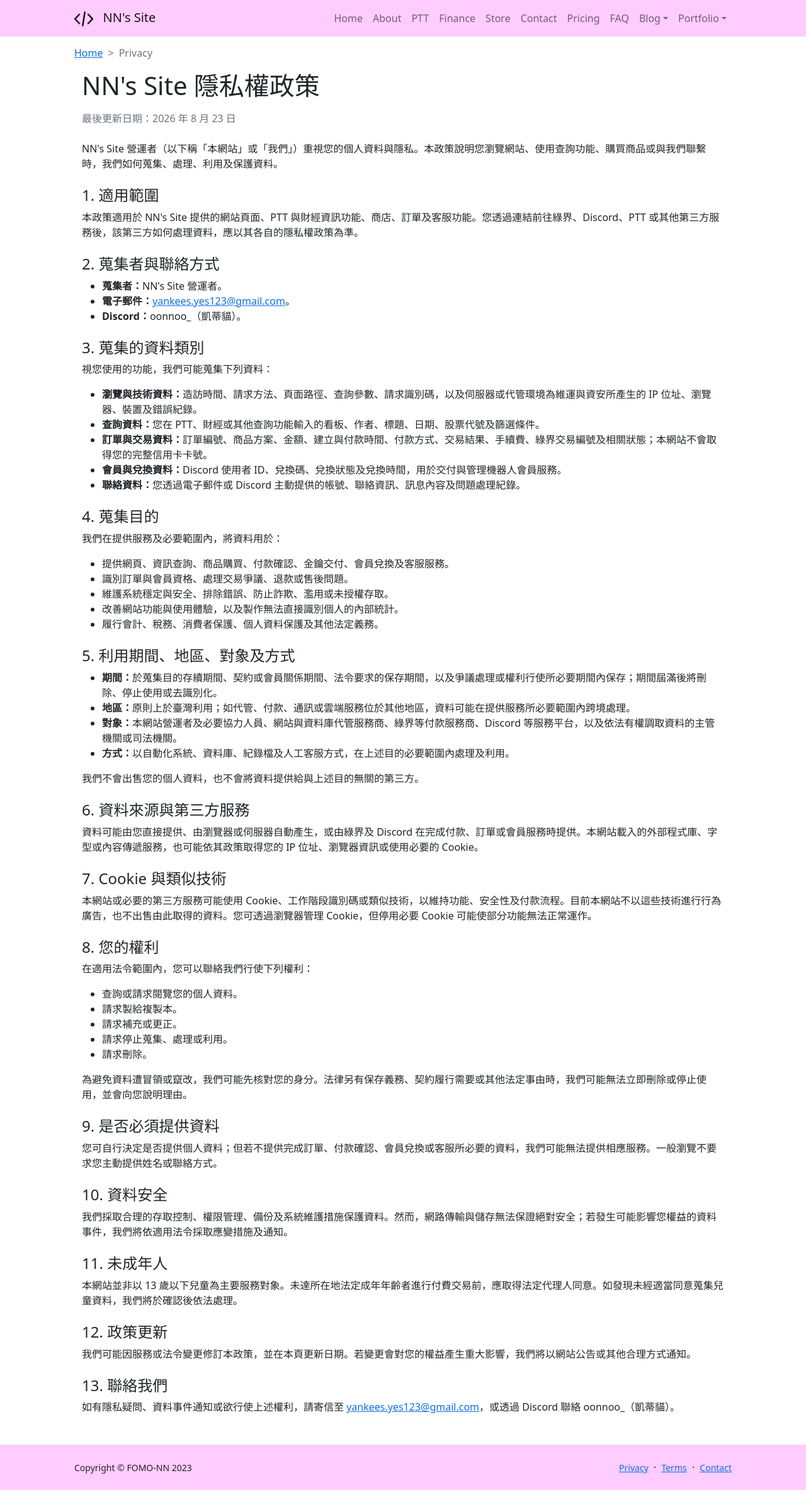
After one commit to oxNNxo/my-flask-app, a Flask app: template app/templates/privacy.html in a window 1280 px wide. The commit adds this page. Shown: the whole page at 63% size. Run offline with Flask 3, Linux system fonts and the light colour scheme; the template is opened without the code that fills it, so the values that code supplies are empty; parts of the project's set-up code (start-up, migrations or seed data) failed here and were passed over; some libraries are stand-ins or nearby versions.

Commit message:
feat(App): add privacy and terms pages

```diff
--- a/app/templates/base.html
+++ b/app/templates/base.html
@@ -71,9 +71,9 @@
                 <div class="row align-items-center justify-content-between flex-column flex-sm-row">
                     <div class="col-auto"><div class="small m-0">Copyright &copy; FOMO-NN 2023</div></div>
                     <div class="col-auto">
-                        <a class="small" href="#!">Privacy</a>
+                        <a class="small" href="{{ url_for('main.privacy') }}">Privacy</a>
                         <span class="mx-1">&middot;</span>
-                        <a class="small" href="#!">Terms</a>
+                        <a class="small" href="{{ url_for('main.terms') }}">Terms</a>
                         <span class="mx-1">&middot;</span>
                         <a class="small" href="#!">Contact</a>
                     </div>
--- /dev/null
+++ b/app/templates/privacy.html
@@ -0,0 +1,86 @@
+{% extends "base.html" %}
+
+{% block breadcrumb %}
+<li class="breadcrumb-item"><a href="{{ url_for('main.index') }}">Home</a></li>
+<li class="breadcrumb-item active" aria-current="page">Privacy</li>
+{% endblock %}
+
+{% block content %}
+<section>
+    <h1 class="mb-3">NN's Site 隱私權政策</h1>
+    <p class="text-muted mb-4">最後更新日期：2026 年 8 月 23 日</p>
+
+    <p>NN's Site 營運者（以下稱「本網站」或「我們」）重視您的個人資料與隱私。本政策說明您瀏覽網站、使用查詢功能、購買商品或與我們聯繫時，我們如何蒐集、處理、利用及保護資料。</p>
+
+    <h2 class="h4 mt-4">1. 適用範圍</h2>
+    <p>本政策適用於 NN's Site 提供的網站頁面、PTT 與財經資訊功能、商店、訂單及客服功能。您透過連結前往綠界、Discord、PTT 或其他第三方服務後，該第三方如何處理資料，應以其各自的隱私權政策為準。</p>
+
+    <h2 class="h4 mt-4">2. 蒐集者與聯絡方式</h2>
+    <ul>
+        <li><strong>蒐集者：</strong>NN's Site 營運者。</li>
+        <li><strong>電子郵件：</strong><a href="mailto:yankees.yes123@gmail.com">yankees.yes123@gmail.com</a>。</li>
+        <li><strong>Discord：</strong>oonnoo_（凱蒂貓）。</li>
+    </ul>
+
+    <h2 class="h4 mt-4">3. 蒐集的資料類別</h2>
+    <p>視您使用的功能，我們可能蒐集下列資料：</p>
+    <ul>
+        <li><strong>瀏覽與技術資料：</strong>造訪時間、請求方法、頁面路徑、查詢參數、請求識別碼，以及伺服器或代管環境為維運與資安所產生的 IP 位址、瀏覽器、裝置及錯誤紀錄。</li>
+        <li><strong>查詢資料：</strong>您在 PTT、財經或其他查詢功能輸入的看板、作者、標題、日期、股票代號及篩選條件。</li>
+        <li><strong>訂單與交易資料：</strong>訂單編號、商品方案、金額、建立與付款時間、付款方式、交易結果、手續費、綠界交易編號及相關狀態；本網站不會取得您的完整信用卡卡號。</li>
+        <li><strong>會員與兌換資料：</strong>Discord 使用者 ID、兌換碼、兌換狀態及兌換時間，用於交付與管理機器人會員服務。</li>
+        <li><strong>聯絡資料：</strong>您透過電子郵件或 Discord 主動提供的帳號、聯絡資訊、訊息內容及問題處理紀錄。</li>
+    </ul>
+
+    <h2 class="h4 mt-4">4. 蒐集目的</h2>
+    <p>我們在提供服務及必要範圍內，將資料用於：</p>
+    <ul>
+        <li>提供網頁、資訊查詢、商品購買、付款確認、金鑰交付、會員兌換及客服服務。</li>
+        <li>識別訂單與會員資格、處理交易爭議、退款或售後問題。</li>
+        <li>維護系統穩定與安全、排除錯誤、防止詐欺、濫用或未授權存取。</li>
+        <li>改善網站功能與使用體驗，以及製作無法直接識別個人的內部統計。</li>
+        <li>履行會計、稅務、消費者保護、個人資料保護及其他法定義務。</li>
+    </ul>
+
+    <h2 class="h4 mt-4">5. 利用期間、地區、對象及方式</h2>
+    <ul>
+        <li><strong>期間：</strong>於蒐集目的存續期間、契約或會員關係期間、法令要求的保存期間，以及爭議處理或權利行使所必要期間內保存；期間屆滿後將刪除、停止使用或去識別化。</li>
+        <li><strong>地區：</strong>原則上於臺灣利用；如代管、付款、通訊或雲端服務位於其他地區，資料可能在提供服務所必要範圍內跨境處理。</li>
+        <li><strong>對象：</strong>本網站營運者及必要協力人員、網站與資料庫代管服務商、綠界等付款服務商、Discord 等服務平台，以及依法有權調取資料的主管機關或司法機關。</li>
+        <li><strong>方式：</strong>以自動化系統、資料庫、紀錄檔及人工客服方式，在上述目的必要範圍內處理及利用。</li>
+    </ul>
+    <p>我們不會出售您的個人資料，也不會將資料提供給與上述目的無關的第三方。</p>
+
+    <h2 class="h4 mt-4">6. 資料來源與第三方服務</h2>
+    <p>資料可能由您直接提供、由瀏覽器或伺服器自動產生，或由綠界及 Discord 在完成付款、訂單或會員服務時提供。本網站載入的外部程式庫、字型或內容傳遞服務，也可能依其政策取得您的 IP 位址、瀏覽器資訊或使用必要的 Cookie。</p>
+
+    <h2 class="h4 mt-4">7. Cookie 與類似技術</h2>
+    <p>本網站或必要的第三方服務可能使用 Cookie、工作階段識別碼或類似技術，以維持功能、安全性及付款流程。目前本網站不以這些技術進行行為廣告，也不出售由此取得的資料。您可透過瀏覽器管理 Cookie，但停用必要 Cookie 可能使部分功能無法正常運作。</p>
+
+    <h2 class="h4 mt-4">8. 您的權利</h2>
+    <p>在適用法令範圍內，您可以聯絡我們行使下列權利：</p>
+    <ul>
+        <li>查詢或請求閱覽您的個人資料。</li>
+        <li>請求製給複製本。</li>
+        <li>請求補充或更正。</li>
+        <li>請求停止蒐集、處理或利用。</li>
+        <li>請求刪除。</li>
+    </ul>
+    <p>為避免資料遭冒領或竄改，我們可能先核對您的身分。法律另有保存義務、契約履行需要或其他法定事由時，我們可能無法立即刪除或停止使用，並會向您說明理由。</p>
+
+    <h2 class="h4 mt-4">9. 是否必須提供資料</h2>
+    <p>您可自行決定是否提供個人資料；但若不提供完成訂單、付款確認、會員兌換或客服所必要的資料，我們可能無法提供相應服務。一般瀏覽不要求您主動提供姓名或聯絡方式。</p>
+
+    <h2 class="h4 mt-4">10. 資料安全</h2>
+    <p>我們採取合理的存取控制、權限管理、備份及系統維護措施保護資料。然而，網路傳輸與儲存無法保證絕對安全；若發生可能影響您權益的資料事件，我們將依適用法令採取應變措施及通知。</p>
+
+    <h2 class="h4 mt-4">11. 未成年人</h2>
+    <p>本網站並非以 13 歲以下兒童為主要服務對象。未達所在地法定成年年齡者進行付費交易前，應取得法定代理人同意。如發現未經適當同意蒐集兒童資料，我們將於確認後依法處理。</p>
+
+    <h2 class="h4 mt-4">12. 政策更新</h2>
+    <p>我們可能因服務或法令變更修訂本政策，並在本頁更新日期。若變更會對您的權益產生重大影響，我們將以網站公告或其他合理方式通知。</p>
+
+    <h2 class="h4 mt-4">13. 聯絡我們</h2>
+    <p>如有隱私疑問、資料事件通知或欲行使上述權利，請寄信至 <a href="mailto:yankees.yes123@gmail.com">yankees.yes123@gmail.com</a>，或透過 Discord 聯絡 oonnoo_（凱蒂貓）。</p>
+</section>
+{% endblock %}
```
Also changed, not shown: app/main/routes.py (+8 -1 lines), app/templates/terms.html (added, +68 -0 lines).
